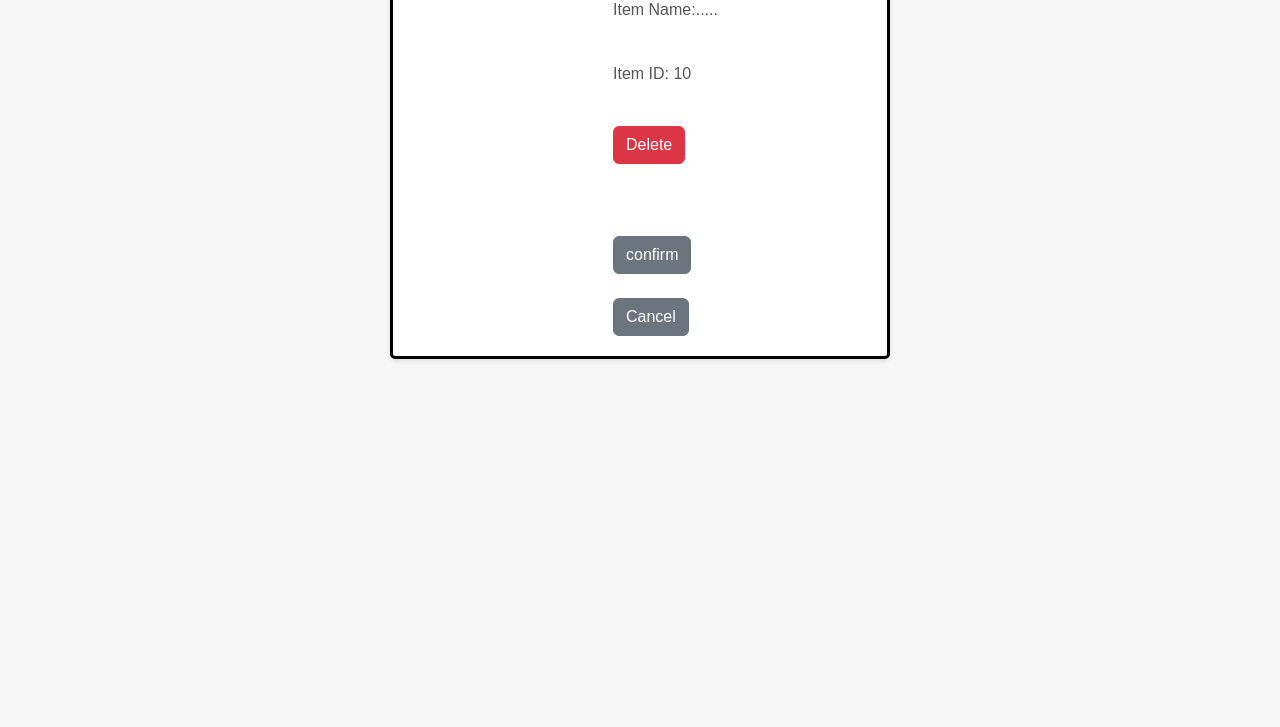
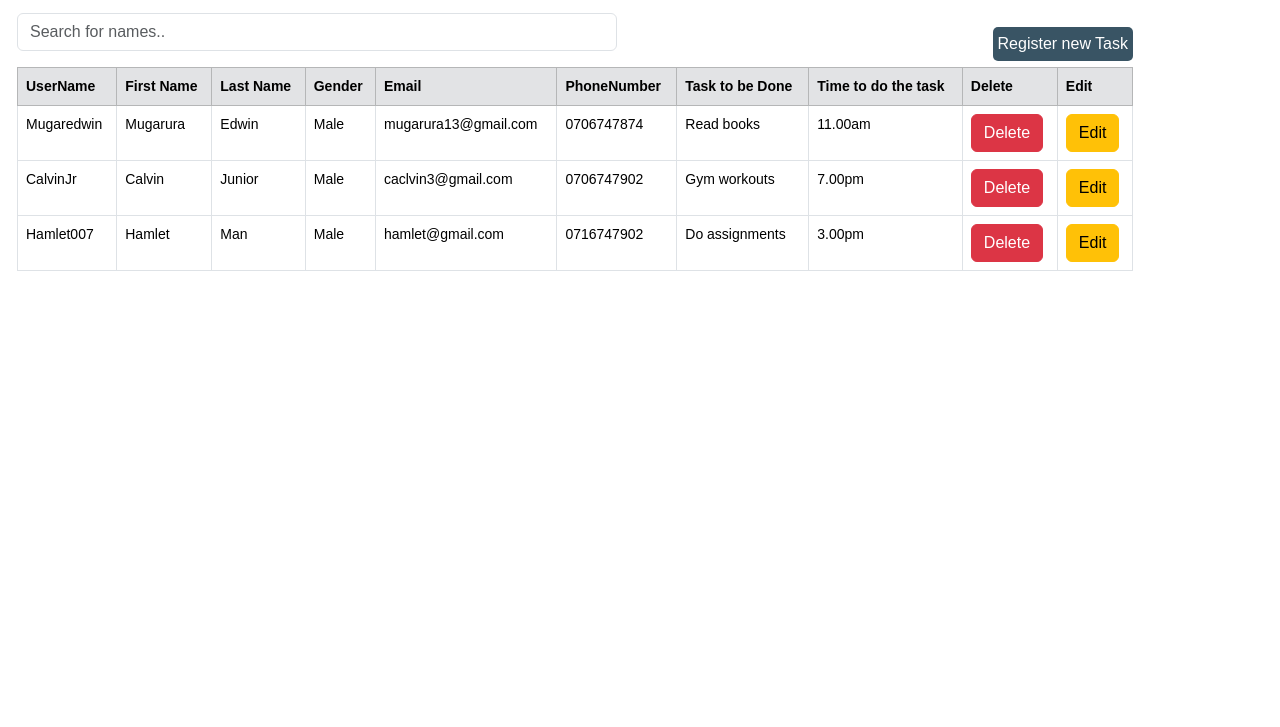
Before and after one commit to KomuhangiDemetira/CI-CD-WORK2, a plain HTML site: page html/delete.html in a window 1280 px wide. Shown: the part 73-800 px from the top of the page. Drawn offline with nearby package versions, Linux system fonts and the light colour scheme; a small style sheet from the web is missing.

Commit message:
My second feature delete work

```diff
--- a/css/delete.css
+++ b/css/delete.css
@@ -1,41 +1,48 @@
-body {
-    font-family: Arial, sans-serif;
-    background-color: #f7f7f7;
-    margin: 0;
+@import url('https://fonts.googleapis.com/css2?family=Fraunces:wght@700&family=Montserrat:wght@100;500;700&family=Poppins:ital,wght@0,100;0,200;0,300;0,400;0,500;0,600;0,700;0,800;0,900;1,100;1,200;1,300;1,400;1,500;1,600;1,700;1,800;1,900&display=swap');
 
-}
-.container {
-    max-width: 500px;
-    margin: 0 auto;
-    background-color: #fff;
-    padding: 20px;
-    border-radius: 5px;
-    box-shadow: 0 2px 4px rgba(0, 0, 0, 0.1);
-    margin-top: 50px;
-    border: solid black;
-
+table{
+    /* margin-left: 5px !important; */
+    margin-left: 0px !important;
 }
 
-p {
-    color: #555;
-    margin-left: 200px;
+body{
+    /* font-family: 'Poppins', sans-serif; */
+    font-family: 'Work Sans', sans-serif;
+    /* background-color: #D8D9DA; */
 }
-/* form {
-    margin-top: 20px; */
+.container{
+    margin-left: 5px !important;
+}
+input{
+    width: 600px !important;
+}
+.invoice-btns{
+    margin-top: 20px;
+    display: flex;
+    justify-content: center;
+}
+.invoice-btn{
+    padding: 3px 9px;
+    color: var(--dark-color);
+    font-family:inherit ;
+    border: 1px solid rgba(0, 0, 0, 0.1);
+    cursor: pointer;
+}
+table{
+    font-size: 14px;
+}
+h2{
+     font-family: 'Poppins', sans-serif;
+}
 
-button {
-    background-color: #f44336;
+#registernew{
+    border:1px solid groove;
+    float: right;
+    background-color: #395464;
+    padding: 5px;
     color: white;
-    padding: 10px 15px;
-    border: none;
+    text-decoration: none;
+    margin-top: -40px;
+    font-size: 16px;
     border-radius: 5px;
-    cursor: pointer;
-    margin-left: 200px;
 }
-a {
-    text-decoration: none;
-    color: #333;
-    margin-left: 10px;
-    margin-left: 200px;
-
-}
--- a/html/delete.html
+++ b/html/delete.html
@@ -1,31 +1,93 @@
 <!DOCTYPE html>
-<html lang="en">
+<html>
   <head>
-  <meta charset="UTF-8" />
-  <meta name="viewport" content="width=device-width, initial-scale=1.0" />
-  <title>DELETING PAGE</title>
-  <link href="https://cdn.jsdelivr.net/npm/bootstrap@5.3.2/dist/css/bootstrap.min.css" rel="stylesheet" integrity="sha384-T3c6CoI1uLrA9TneNEoa7RxnatzjcDSCmG1MXxSR1GAsXEV/Dwwykc2MPK8M2HN" crossorigin="anonymous">
+    <meta charset="UTF-8">
+    <meta name="viewport" content="width=device-width, initial-scale=1.0">
+    <title>Tasks</title>
+    <link rel="preconnect" href="https://fonts.googleapis.com">
+    <link rel="preconnect" href="https://fonts.gstatic.com" crossorigin="">
+    <link href="https://fonts.googleapis.com/css2?family=Fraunces:wght@100;400;700&family=Montserrat:wght@100;500;700&display=swap" rel="stylesheet">
+    <link rel="stylesheet" href="https://cdnjs.cloudflare.com/ajax/libs/font-awesome/6.4.2/css/all.min.css" integrity="sha512-z3gLpd7yknf1YoNbCzqRKc4qyor8gaKU1qmn+CShxbuBusANI9QpRohGBreCFkKxLhei6S9CQXFEbbKuqLg0DA==" crossorigin="anonymous" referrerpolicy="no-referrer">
+    <link href="https://cdn.jsdelivr.net/npm/bootstrap@5.3.1/dist/css/bootstrap.min.css" rel="stylesheet" integrity="sha384-4bw+/aepP/YC94hEpVNVgiZdgIC5+VKNBQNGCHeKRQN+PtmoHDEXuppvnDJzQIu9" crossorigin="anonymous">
     <link rel="stylesheet" href="../css/delete.css">
+    <script src="https://kit.fontawesome.com/aff02a4ba3.js" crossorigin="anonymous"></script>
+    <h2 class="p-3 mb-3 text-white" style="background-color: #395464">View Tasks</h2>
   </head>
   <body>
-<!-- <form class="form1" > -->
-
-  <div class="container mt-5">
-    <p>Item Name:..... </p>
-    <br>
-   <p>Item ID: 10</p>
-   <br>
-    <form action="delete_process.html" method="post">
-      <input type="hidden" name="item_id" value="123">
-      <button type="submit" class="btn btn-danger">Delete</button>
-    </form>
-    <br><br><br>
-    <button href="list_items.html" class="btn btn-secondary">confirm</button>
-    <br><br>
-    <a href="list_items.html" class="btn btn-secondary">Cancel</a>
-<!-- </form> -->
+    <div class="container">
+      <input id="myInput" type="text" onkeyup="myFunction()" placeholder="Search for names.." class="form-control mb-3">
+      <a id="registernew" href="../html/register.html">Register new Task</a>
+      <table id="myTable" class="table table-bordered table-hover">
+        <thead class="table-secondary">
+          <tr class="header">
+            <th scope="col">UserName</th>
+            <th scope="col">First Name</th>
+            <th scope="col">Last Name</th>
+            <th scope="col">Gender</th>
+            <th scope="col">Email</th>
+            <th scope="col">PhoneNumber</th>
+            <th scope="col">Task to be Done</th>
+            <th scope="col">Time to do the task</th>
+            <th scope="col">Delete</th>
+            <th scope="col">Edit</th>
+          </tr>
+        </thead>
+        <tbody>
+            <tr>
+                <td>Mugaredwin</td>
+                <td>Mugarura</td>
+                <td>Edwin</td>
+                <td>Male</td>
+                <td>mugarura13@gmail.com</td>
+                <td>0706747874</td>
+                <td>Read books</td>
+                <td>11.00am</td>
+                <td>
+                    <button class="btn btn-danger" type="submit" onclick="return Confirm(event)">Delete</button>
+                </td>
+                  </td>
+                <td>
+                    <a class="btn btn-warning" href="../html/update.html">Edit</a>
+                </td>
+            </tr>
+            <tr>
+                <td>CalvinJr</td>
+                <td>Calvin</td>
+                <td>Junior</td>
+                <td>Male</td>
+                <td>caclvin3@gmail.com</td>
+                <td>0706747902</td>
+                <td>Gym workouts</td>
+                <td>7.00pm</td>
+                <td>
+                    <button class="btn btn-danger" type="submit" onclick="return Confirm(event)">Delete</button>
+                </td>
+                  </td>
+                <td>
+                    <a class="btn btn-warning" href="../html/update.html">Edit</a>
+                </td>
+            </tr>
+            <tr>
+                <td>Hamlet007</td>
+                <td>Hamlet</td>
+                <td>Man</td>
+                <td>Male</td>
+                <td>hamlet@gmail.com</td>
+                <td>0716747902</td>
+                <td>Do assignments</td>
+                <td>3.00pm</td>
+                <td>
+                    <button class="btn btn-danger" type="submit" onclick="return Confirm(event)">Delete</button>
+                </td>
+                  </td>
+                <td>
+                    <a class="btn btn-warning" href="../html/update.html">Edit</a>
+                </td>
+            </tr>
+        </tbody>
+      </table>
     </div>
-
-  <script src="https://cdn.jsdelivr.net/npm/bootstrap@5.3.2/dist/js/bootstrap.bundle.min.js" integrity="sha384-C6RzsynM9kWDrMNeT87bh95OGNyZPhcTNXj1NW7RuBCsyN/o0jlpcV8Qyq46cDfL" crossorigin="anonymous"></script>
+    <script src="../js/delete.js"></script>
+    <script src="../js/search.js"></script>
   </body>
 </html>
```
Lines whose indentation alone changed are shown as unchanged.
